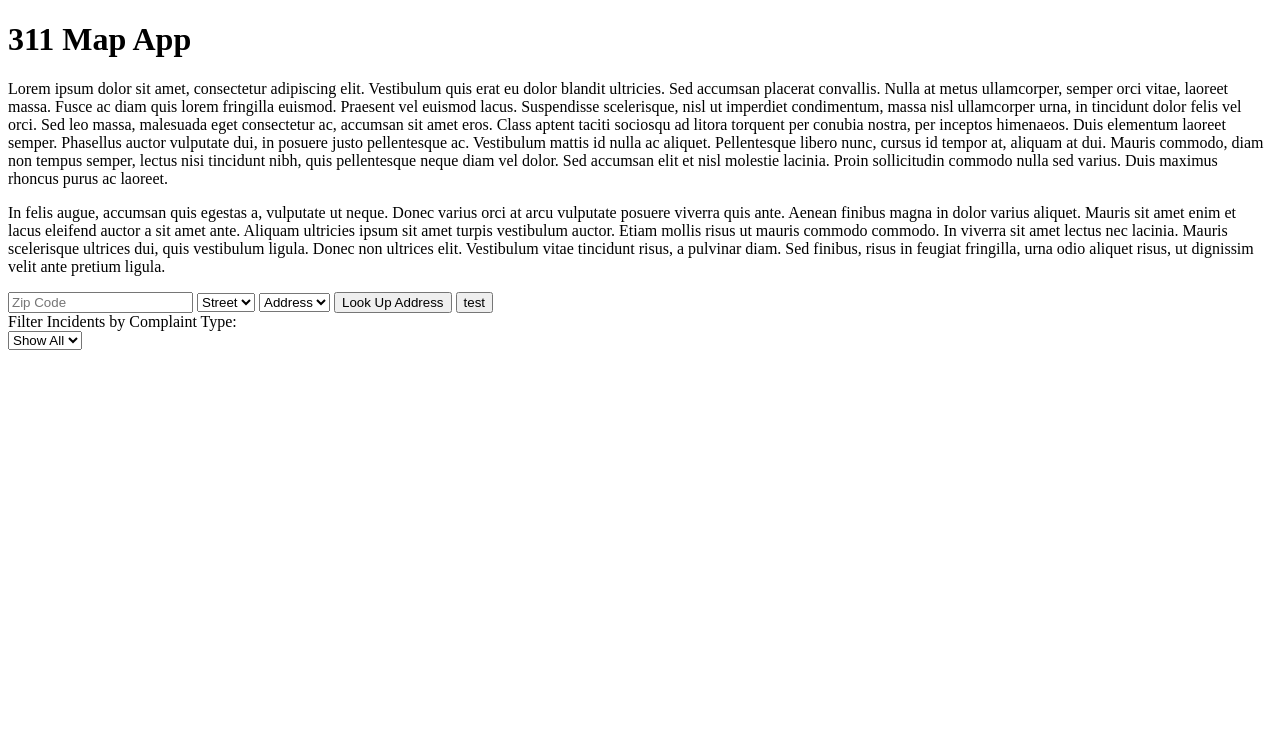
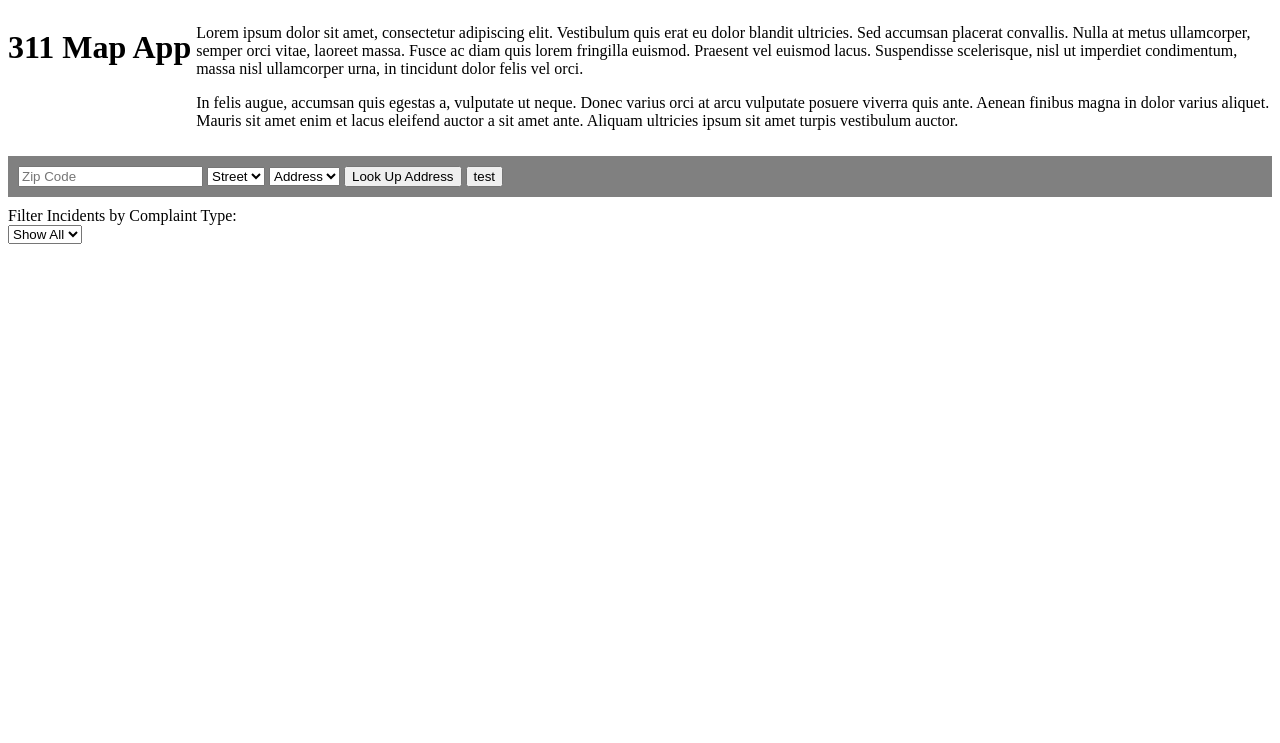
Before and after one commit to PatMattei/311-Map-App, a PHP site: page / in a window 1280 px wide. Shown: the top 743 px of the page. Run offline with PHP 8.4, Linux system fonts and the light colour scheme; some libraries are stand-ins or nearby versions.

Commit message:
Added some styling

```diff
--- a/index.html
+++ b/index.html
@@ -1,5 +1,4 @@
 <!DOCTYPE html>
-<html>
 <head>
 	<meta charset="UTF-8">
 	<title>311 Map App</title>
@@ -15,18 +14,20 @@
 			<h1>311 Map App</h1>
 		</div>
 		<div id="about">
-			<p>Lorem ipsum dolor sit amet, consectetur adipiscing elit. Vestibulum quis erat eu dolor blandit ultricies. Sed accumsan placerat convallis. Nulla at metus ullamcorper, semper orci vitae, laoreet massa. Fusce ac diam quis lorem fringilla euismod. Praesent vel euismod lacus. Suspendisse scelerisque, nisl ut imperdiet condimentum, massa nisl ullamcorper urna, in tincidunt dolor felis vel orci. Sed leo massa, malesuada eget consectetur ac, accumsan sit amet eros. Class aptent taciti sociosqu ad litora torquent per conubia nostra, per inceptos himenaeos. Duis elementum laoreet semper. Phasellus auctor vulputate dui, in posuere justo pellentesque ac. Vestibulum mattis id nulla ac aliquet. Pellentesque libero nunc, cursus id tempor at, aliquam at dui. Mauris commodo, diam non tempus semper, lectus nisi tincidunt nibh, quis pellentesque neque diam vel dolor. Sed accumsan elit et nisl molestie lacinia. Proin sollicitudin commodo nulla sed varius. Duis maximus rhoncus purus ac laoreet.</p>
-			<p>In felis augue, accumsan quis egestas a, vulputate ut neque. Donec varius orci at arcu vulputate posuere viverra quis ante. Aenean finibus magna in dolor varius aliquet. Mauris sit amet enim et lacus eleifend auctor a sit amet ante. Aliquam ultricies ipsum sit amet turpis vestibulum auctor. Etiam mollis risus ut mauris commodo commodo. In viverra sit amet lectus nec lacinia. Mauris scelerisque ultrices dui, quis vestibulum ligula. Donec non ultrices elit. Vestibulum vitae tincidunt risus, a pulvinar diam. Sed finibus, risus in feugiat fringilla, urna odio aliquet risus, ut dignissim velit ante pretium ligula.</p>
+			<p>Lorem ipsum dolor sit amet, consectetur adipiscing elit. Vestibulum quis erat eu dolor blandit ultricies. Sed accumsan placerat convallis. Nulla at metus ullamcorper, semper orci vitae, laoreet massa. Fusce ac diam quis lorem fringilla euismod. Praesent vel euismod lacus. Suspendisse scelerisque, nisl ut imperdiet condimentum, massa nisl ullamcorper urna, in tincidunt dolor felis vel orci.</p>
+			<p>In felis augue, accumsan quis egestas a, vulputate ut neque. Donec varius orci at arcu vulputate posuere viverra quis ante. Aenean finibus magna in dolor varius aliquet. Mauris sit amet enim et lacus eleifend auctor a sit amet ante. Aliquam ultricies ipsum sit amet turpis vestibulum auctor.</p>
 		</div>
 	</div>
-	<input type="text" id="zip" maxlength="5" placeholder="Zip Code">
-	<select id="streetNames"></select>
-	<select id="addresses"></select>
+	<div class="address-info">
+		<input type="text" id="zip" maxlength="5" placeholder="Zip Code">
+		<select id="streetNames"></select>
+		<select id="addresses"></select>
 
-	<button id="geoLookup">Look Up Address</button>
-	<button id="test">test</button>
+		<button id="geoLookup">Look Up Address</button>
+		<button id="test">test</button>
+	</div>
 
-	<div id="map" style="display: none"></div>
+	<div id="map"></div>
 	<div>
 		Filter Incidents by Complaint Type: <select id="complaintType"></select>
 	</div>
--- a/scripts.js
+++ b/scripts.js
@@ -204,8 +204,7 @@ function initMap(latLookup, lngLookup) {
 
 function displayMap(latLookup, lngLookup) {
 	$('#map, #details').empty();
-	$('#map').css('height', '500px');
-	$('#map').show();
+	$('#map').addClass('active');
 	initMap(latLookup, lngLookup);
 }
 
@@ -254,7 +253,6 @@ $('#complaintType').on('change', function() {
 	};
 
 	if ($("#complaintType option:selected").val() == 'All') {
-		console.log('deleting')
 		delete data.complaint_type;
 	}
 
--- a/style.css
+++ b/style.css
@@ -1,11 +1,28 @@
+.header {
+	display: flex;
+}
+
+#title {
+	flex: 1 0 auto;
+	padding-right: 5px;
+}
 #details {
-	margin-top: 40px;
-	max-height: 300px;
+	height: 500px;
 	overflow: auto;
 }
 
+.address-info{
+	margin: 10px 0;
+	padding: 10px;
+	background-color: gray;
+}
+
 #map {
+	display: none;
+}
+#map.active {
 	display: block;
+	height: 250px;
 }
 #complaintType {
 	display: block;
```
